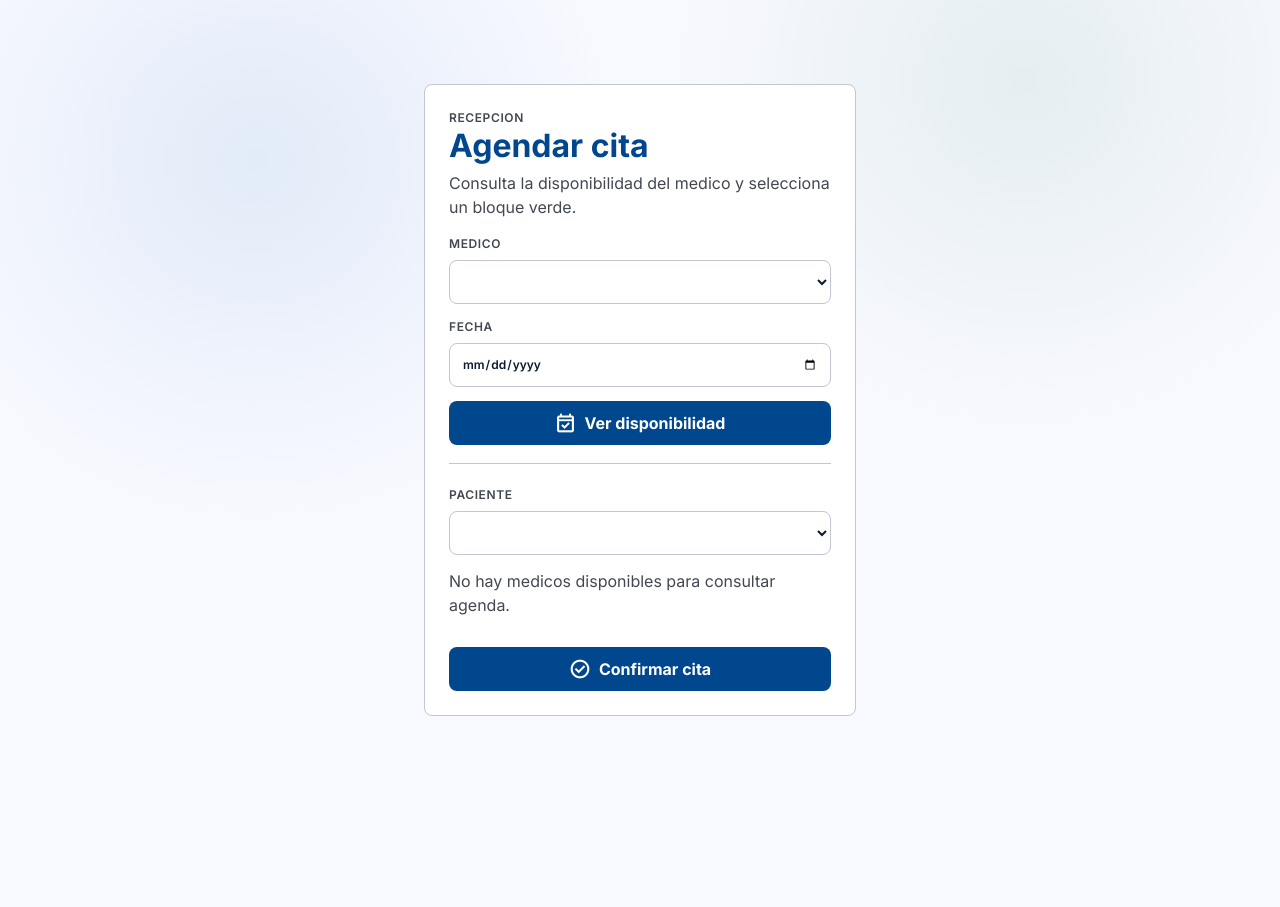
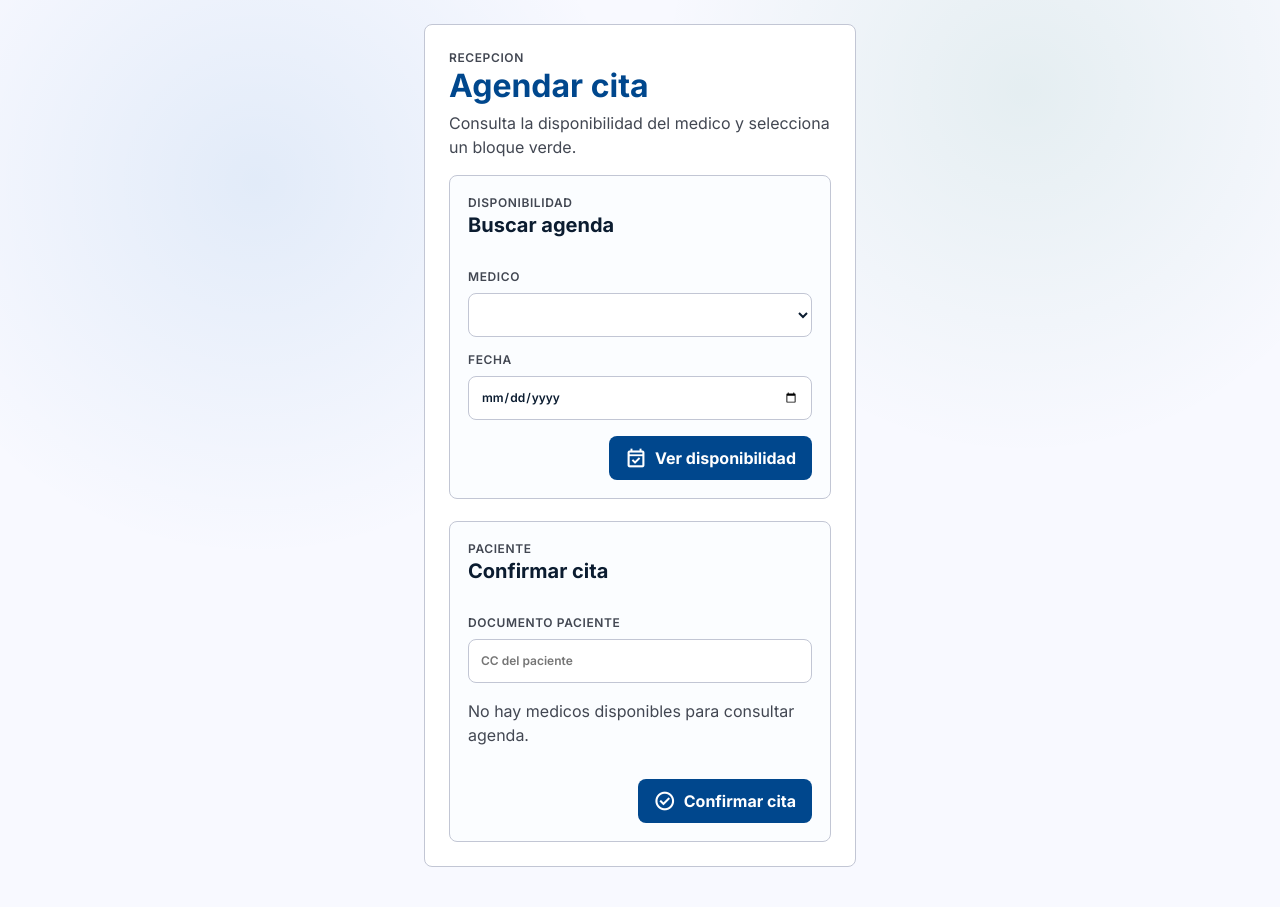
Before and after one commit to DiegoFerBZ/SaludGestion, a Flask app: template app/templates/appointments/form.html in a window 1280 px wide. Before the commit the page ends 716 px from the top, so only its background shows below. Run offline with Flask 3, Linux system fonts and the light colour scheme; the template is opened without the code that fills it, so the values that code supplies are empty.

Commit message:
Feat: Ajustes visuales

```diff
--- a/app/static/css/styles.css
+++ b/app/static/css/styles.css
@@ -49,6 +49,11 @@ a {
     line-height: 1;
     vertical-align: middle;
     font-variation-settings: "FILL" 0, "wght" 500, "GRAD" 0, "opsz" 24;
+}
+
+.material-symbols-outlined.inline-icon {
+    font-size: 17px;
+    margin-right: 4px;
 }
 
 .auth-body {
@@ -293,12 +298,14 @@ p {
 .record,
 .stat-card,
 .doctor-card,
+.filter-panel,
 .filters,
 .timeline,
 .appointment-list {
     background: var(--surface);
     border: 1px solid var(--outline);
     border-radius: var(--radius);
+    margin-bottom: 1rem;
 }
 
 .panel,
@@ -331,6 +338,41 @@ p {
 
 .grid {
     grid-template-columns: repeat(auto-fit, minmax(220px, 1fr));
+}
+
+.form-layout {
+    display: grid;
+    gap: 22px;
+}
+
+.form-card {
+    display: grid;
+    gap: 16px;
+    padding: 18px;
+    border: 1px solid var(--outline);
+    border-radius: var(--radius);
+    background: #fbfdff;
+}
+
+.form-card.flush {
+    padding: 0;
+    border: 0;
+    background: transparent;
+}
+
+.form-grid {
+    display: grid;
+    grid-template-columns: repeat(auto-fit, minmax(220px, 1fr));
+    gap: 14px;
+    align-items: end;
+}
+
+.form-actions {
+    display: flex;
+    flex-wrap: wrap;
+    gap: 10px;
+    align-items: center;
+    justify-content: flex-end;
 }
 
 label {
@@ -421,13 +463,35 @@ button.secondary:hover {
     overflow-wrap: anywhere;
 }
 
-.filters {
+.filters,
+.filter-panel {
     display: grid;
-    grid-template-columns: minmax(220px, 1fr) auto;
     gap: 14px;
     align-items: center;
+}
+
+.filter-panel {
     padding: 16px;
     margin-bottom: 18px;
+}
+
+.filter-panel .filters {
+    border: 0;
+    border-radius: 0;
+    background: transparent;
+}
+
+.filters {
+    grid-template-columns: minmax(220px, 1fr) auto;
+}
+
+.appointment-filters {
+    grid-template-columns: minmax(170px, 0.8fr) minmax(220px, 1fr) minmax(220px, 1fr) auto;
+}
+
+.compact-filters {
+    grid-template-columns: minmax(240px, 1fr) auto;
+    align-items: end;
 }
 
 .search {
--- a/app/templates/appointments/form.html
+++ b/app/templates/appointments/form.html
@@ -5,7 +5,13 @@
     <p class="page-eyebrow">Recepcion</p>
     <h1>Agendar cita</h1>
     <p>Consulta la disponibilidad del medico y selecciona un bloque verde.</p>
-    <form method="get" action="{{ url_for('appointments.new_appointment_view') }}" class="form grid schedule-filters">
+    <div class="form-layout">
+        <form method="get" action="{{ url_for('appointments.new_appointment_view') }}" class="form-card">
+            <div>
+                <p class="page-eyebrow">Disponibilidad</p>
+                <h2>Buscar agenda</h2>
+            </div>
+            <div class="form-grid">
                 <label>Medico
                     <select name="doctor_id" required>
                         {% for doctor in doctors %}
@@ -14,20 +20,23 @@
                     </select>
                 </label>
                 <label>Fecha<input type="date" name="date" value="{{ selected_date }}" required></label>
+            </div>
+            <div class="form-actions">
                 <button type="submit">
                     <span class="material-symbols-outlined">event_available</span>
                     Ver disponibilidad
                 </button>
+            </div>
         </form>
 
-    <form method="post" action="{{ url_for('appointments.create_appointment_view') }}" class="form">
+        <form method="post" action="{{ url_for('appointments.create_appointment_view') }}" class="form-card">
             <input type="hidden" name="doctor_id" value="{{ selected_doctor }}">
-        <label>Paciente
-            <select name="patient_id" required>
-                {% for patient in patients %}
-                    <option value="{{ patient.id }}">{{ patient.full_name }} - {{ patient.document }}</option>
-                {% endfor %}
-            </select>
+            <div>
+                <p class="page-eyebrow">Paciente</p>
+                <h2>Confirmar cita</h2>
+            </div>
+            <label>Documento paciente
+                <input name="patient_document" placeholder="CC del paciente" required>
             </label>
 
             {% if availability %}
@@ -50,10 +59,13 @@
             <p>No hay medicos disponibles para consultar agenda.</p>
             {% endif %}
 
+            <div class="form-actions">
                 <button type="submit">
                     <span class="material-symbols-outlined">check_circle</span>
                     Confirmar cita
                 </button>
+            </div>
         </form>
+    </div>
 </section>
 {% endblock %}
```
Also changed, not shown: app/controllers/appointments.py (+8 -3 lines), app/controllers/medical_records.py (+4 -8 lines), app/services/appointment_service.py (+20 -2 lines), app/services/medical_record_service.py (+17 -2 lines), app/services/patient_service.py (+7 -0 lines), app/templates/appointments/detail.html (+14 -5 lines), app/templates/appointments/index.html (+24 -1 lines), app/templates/records/form.html (+11 -19 lines), app/templates/records/index.html (+17 -12 lines). Lines whose indentation alone changed are shown as unchanged.
